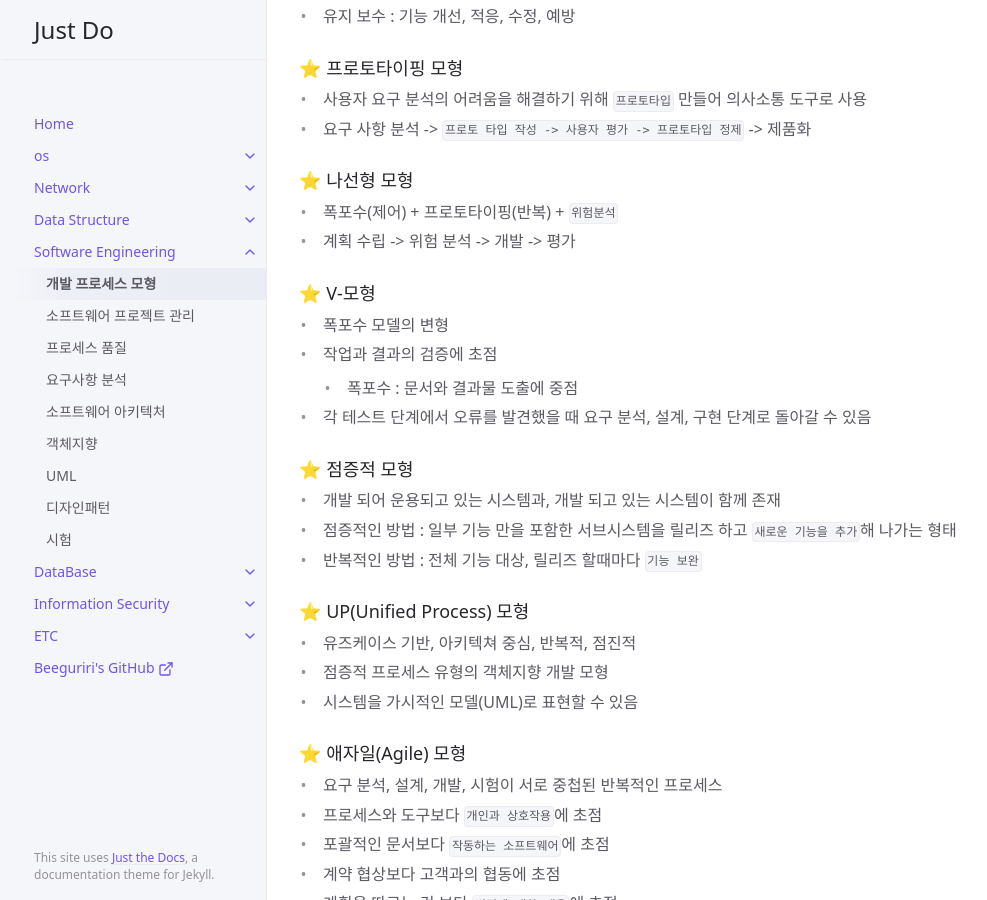
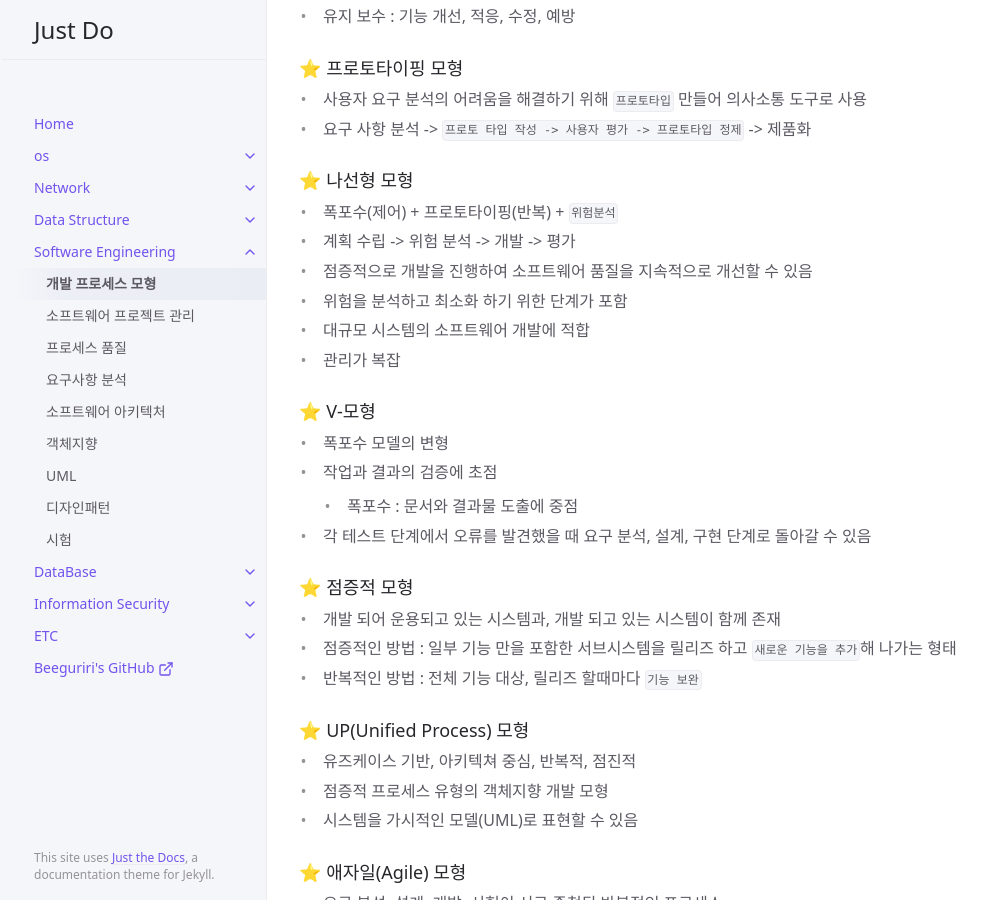
Before and after one commit to beeguriri/beeguriri.github.io, a Jekyll site: the page built from docs/software_engineering/SDLC.md, in a window 1280 px wide and 900 px high, scrolled down 543 px. Shown: the whole window, without its empty margins (105-1092 px from the left). Built offline with Jekyll 4.4.1, drawn with Linux system fonts in a browser that asks for light colours.

Commit message:
Update SDLC.md

```diff
--- a/docs/software_engineering/SDLC.md
+++ b/docs/software_engineering/SDLC.md
@@ -40,6 +40,10 @@ parent: Software Engineering
 
 - 폭포수(제어) + 프로토타이핑(반복) + `위험분석`
 - 계획 수립 -> 위험 분석 -> 개발 -> 평가
+- 점증적으로 개발을 진행하여 소프트웨어 품질을 지속적으로 개선할 수 있음
+- 위험을 분석하고 최소화 하기 위한 단계가 포함
+- 대규모 시스템의 소프트웨어 개발에 적합
+- 관리가 복잡
 
 
 
```
